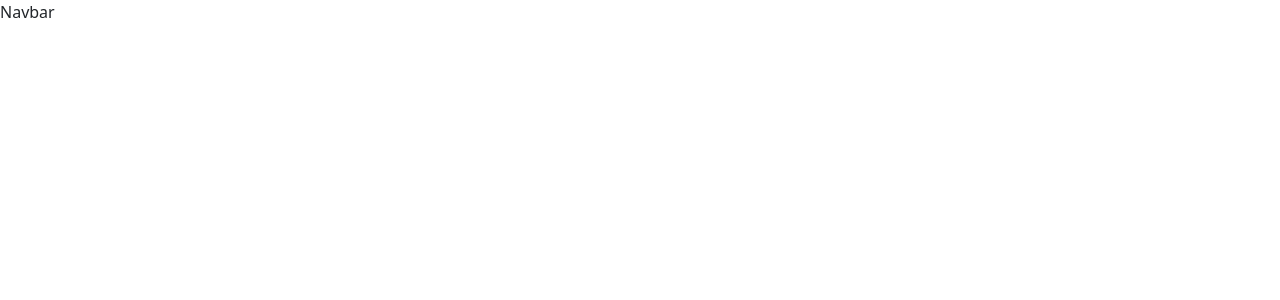
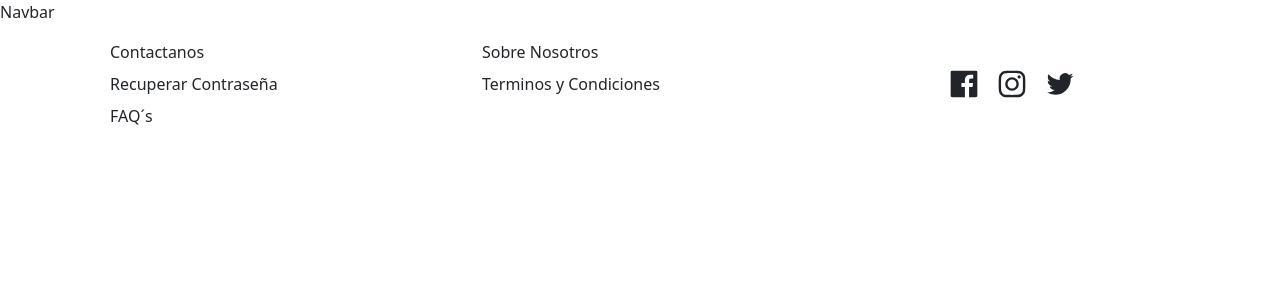
Before and after one commit to FranprzDev/EduSys, a React (Vite) app: page / in a window 1280 px wide. Shown: the top 300 px of the page. Built offline with nearby package versions, Linux system fonts and the light colour scheme.

Commit message:
agregar componente footer

```diff
--- a/package.json
+++ b/package.json
@@ -10,6 +10,7 @@
     "preview": "vite preview"
   },
   "dependencies": {
+    "@iconscout/react-unicons": "^2.0.2",
     "bootstrap": "^5.3.0",
     "react": "^18.2.0",
     "react-dom": "^18.2.0"
--- a/src/App.jsx
+++ b/src/App.jsx
@@ -1,8 +1,13 @@
+import Footer from './components/Footer'
 import Navbar from './components/Navbar'
 function App() {
 
   return (
+    <>
     <Navbar/>
+    <Footer/>
+    </>
+
   )
 
 }
--- a/src/components/Footer.jsx
+++ b/src/components/Footer.jsx
@@ -0,0 +1,42 @@
+import React from 'react'
+import 'bootstrap/dist/css/bootstrap.css'
+import { UilFacebook, UilInstagram, UilTwitter } from '@iconscout/react-unicons'
+
+
+
+
+function Footer() {
+    return (
+        <>
+
+            <footer className='d-flex justify-content-center '>
+                <div className='row row-cols-1 row-cols-md-2 row-cols-lg-3 container '>
+
+                    <div className="col pt-3 text-lg-start text-center">
+
+                        <ul className='p-0 ps-lg-3'>
+                            <li className="list-group-item pb-2"><a className="text-decoration-none text-reset" href="">Contactanos</a></li>
+                            <li className="list-group-item pb-2"><a className="text-decoration-none text-reset" href="">Recuperar Contraseña</a></li>
+                            <li className="list-group-item"><a className="text-decoration-none text-reset" href="">FAQ´s</a></li>
+                        </ul>
+                    </div>
+                    <div className="col pt-md-3 text-lg-start text-center ">
+                        <ul className='p-0 ps-lg-3'>
+                            <li className="list-group-item pb-2"><a className="text-decoration-none text-reset" href="">Sobre Nosotros</a></li>
+                            <li className="list-group-item pb-2"><a className="text-decoration-none text-reset" href="">Terminos y Condiciones</a></li>
+                        </ul>
+                    </div>
+                    <div className="col col-md-12 d-flex align-items-center  ">
+                        <div className='col d-flex justify-content-center my-lg-3'>
+                            <UilFacebook size="32"  />
+                            <UilInstagram size="32" className="mx-3"/>
+                            <UilTwitter size="32" />
+                        </div>
+                    </div>
+                </div>
+            </footer>
+        </>
+    )
+}
+
+export default Footer
```
Also changed, not shown: 1 other file (tests, documents, lock files or other folders).
